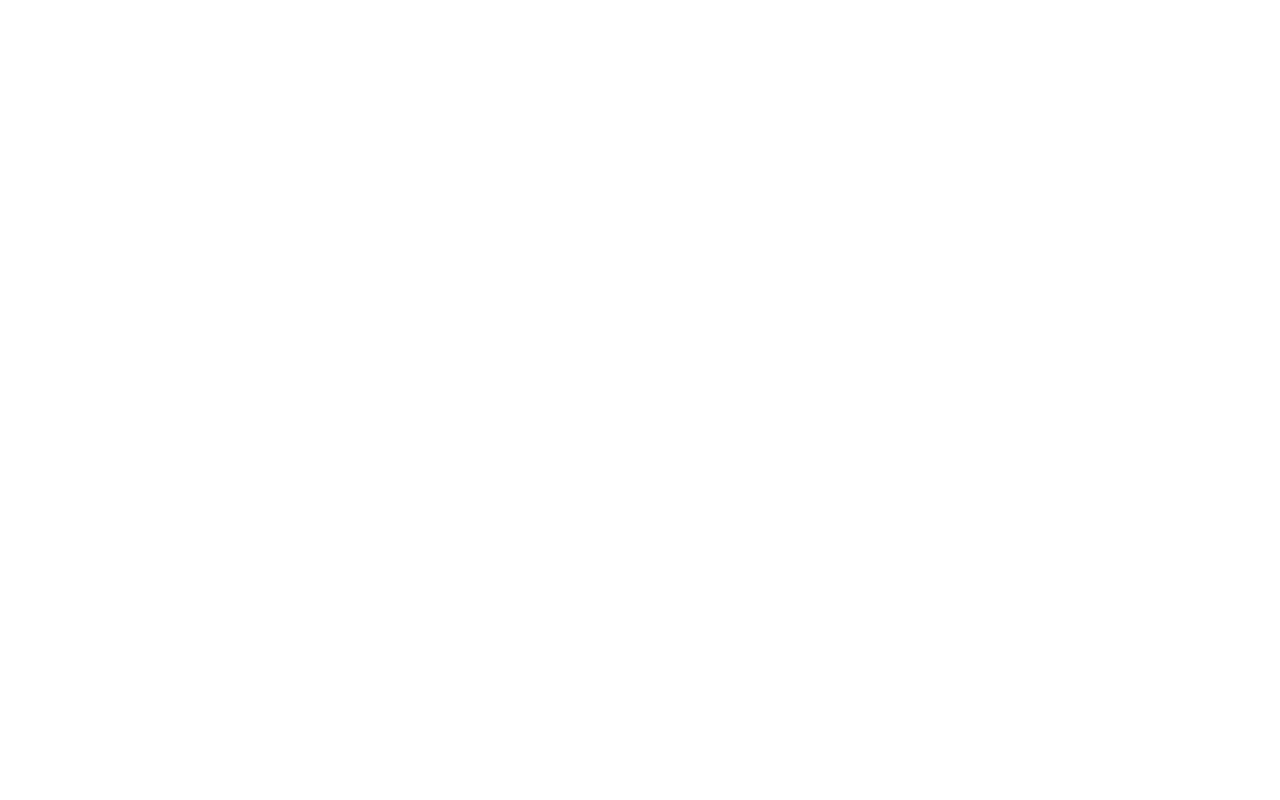
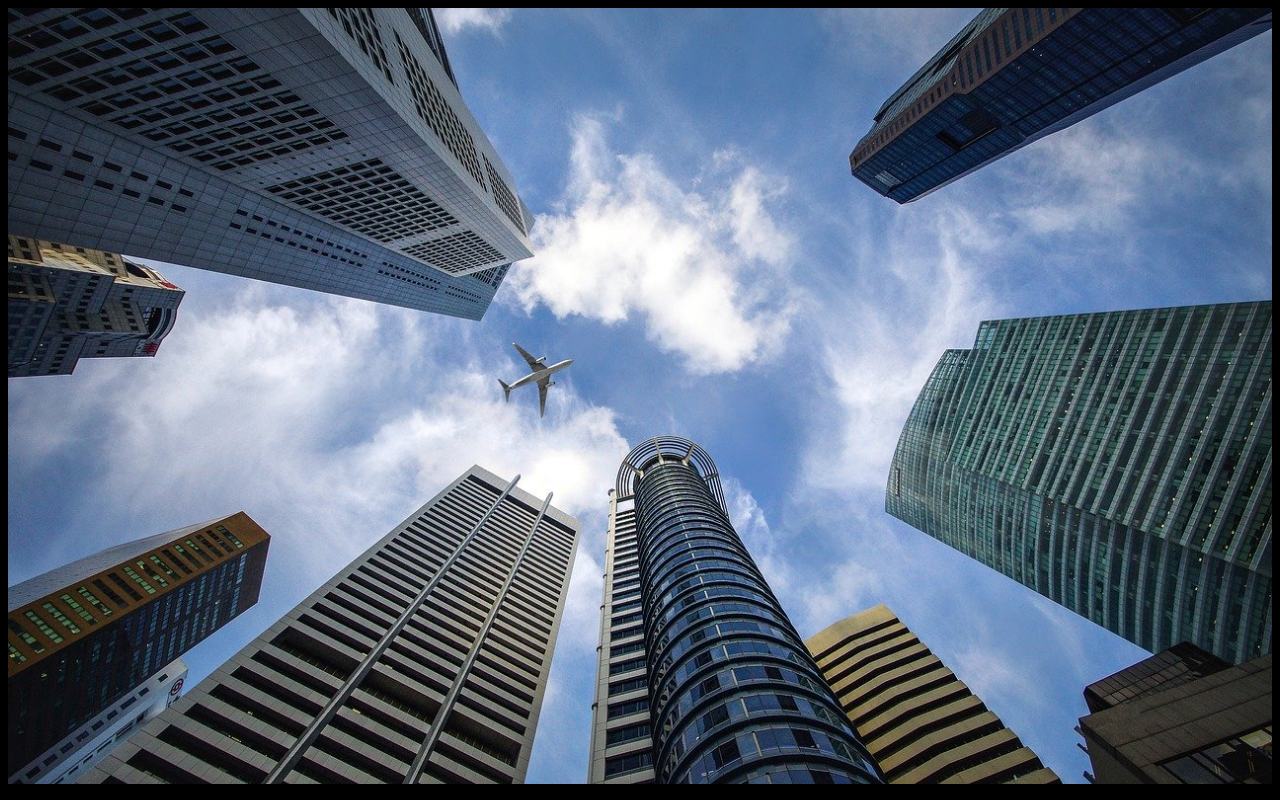
Before and after one commit to araujomarianac/html-css, a plain HTML site: page exercicios/ex022/fundo008.html in a window 1280 px wide. Drawn offline with Linux system fonts and the light colour scheme.

Commit message:
Update fundo008.html

```diff
--- a/exercicios/ex022/fundo008.html
+++ b/exercicios/ex022/fundo008.html
@@ -3,9 +3,27 @@
 <head>
     <meta charset="UTF-8">
     <meta name="viewport" content="width=device-width, initial-scale=1.0">
-    <title>Exercicío Sobre Fundo - Chat</title>
+    <title>Exercicio Chat</title>
+
+    <style>
+        div.quadrado{
+            height: 97vh;
+            background-image: url('imagens/wallpaper002.jpg');
+            background-repeat: no-repeat;
+            background-position:center center;
+            background-size: cover ;
+            margin-bottom: 10px;
+        }
+
+        body{
+            background-color: black;
+        }
+
+    </style>
 </head>
 <body>
 
+    <div class="quadrado"></div>
+
 </body>
 </html>
```
